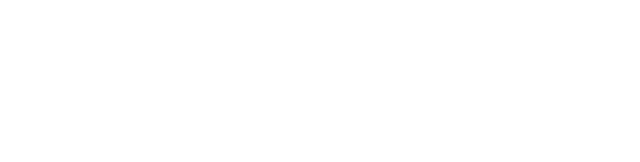
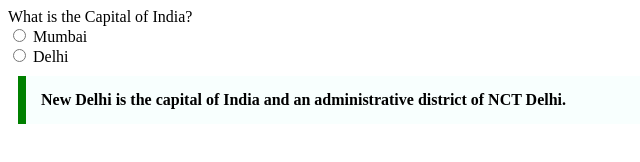
Before and after one commit to acciojob/trivia-Nachikte03, a website: page main.html in a window 1280 px wide. Shown: the whole page, without its empty margins (0-640 px from the left). Drawn offline with Linux system fonts and the light colour scheme.

Commit message:
created a submission

```diff
--- a/main.html
+++ b/main.html
@@ -8,6 +8,22 @@
 
 <body>
 	<!-- the entire body must be written by student -->
+	<div>
+		<div>
+			What is the Capital of India?
+		</div>
+		<div>
+			<input type="radio" id="Mumbai" value="Mumbai">
+			<label for="Mumbai">Mumbai</label><br>
+			<input type="radio" id="Delhi" value="Delhi">
+			<label for="Delhi">Delhi</label><br>
+		</div>
+		<div>
+			<blockquote cite="https://en.wikipedia.org/wiki/New_Delhi">
+				New Delhi is the capital of India and an administrative district of NCT Delhi.
+			</blockquote>
+		</div>
+	</div>
     <script type="text/javascript" src="./script.js">
 </script>
 
--- a/styles.css
+++ b/styles.css
@@ -1,2 +1,10 @@
 
 /* Your CSS Code here. */
+blockquote{
+	max-width:600px;
+	margin:10px;
+	padding:15px;
+	border-left:8px solid green;
+	background-color:#f8fffe;
+	font-weight:bold;
+}
```
